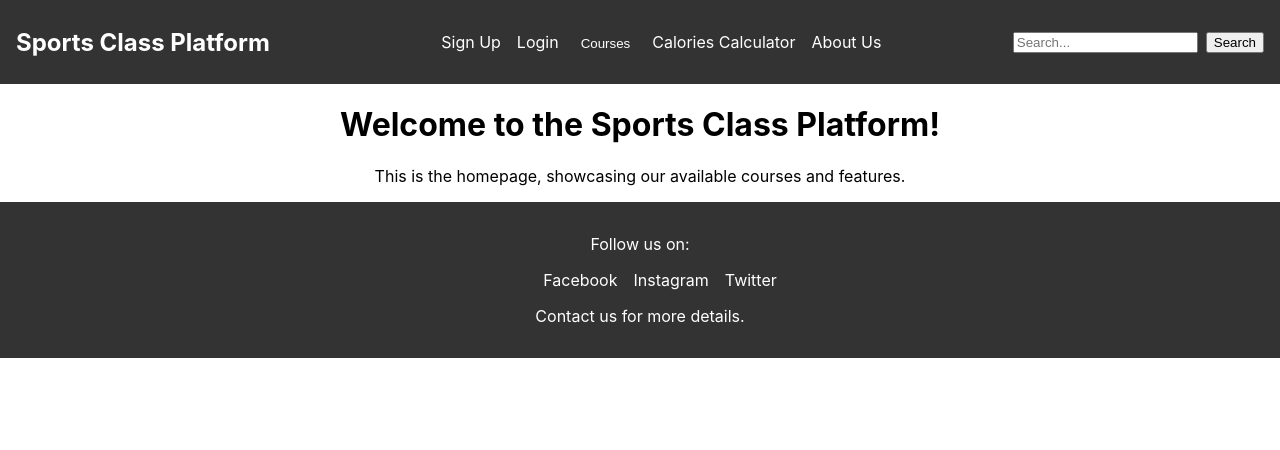
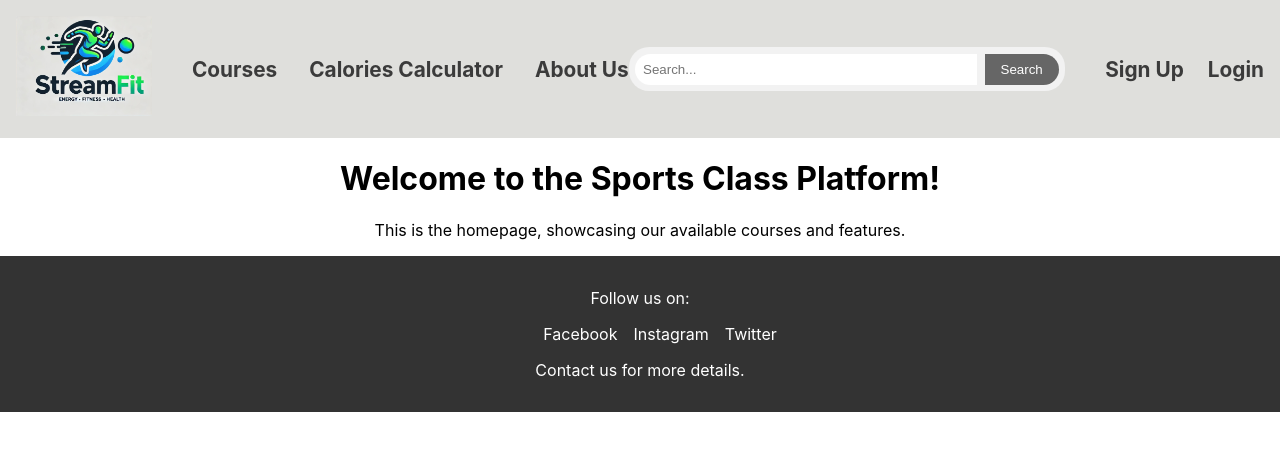
Before and after one commit to mahmoudfiron/training-web, a React (Create React App) app: page / in a window 1280 px wide. Shown: the top 450 px of the page. Built offline with nearby package versions, Linux system fonts and the light colour scheme.

Commit message:
doing the nav bar

```diff
--- a/src/components/NavBar.css
+++ b/src/components/NavBar.css
@@ -2,32 +2,75 @@
   display: flex;
   justify-content: space-between;
   align-items: center;
-    background-color: #333;
+  background-color: #dfdfdc;
   padding: 1rem;
   color: white;
 }
 
 .navbar-logo a {
-    color: white;
   text-decoration: none;
   font-size: 1.5rem;
   font-weight: bold;
 }
 
+.navbar-logo-image {
+  height: 100%;
+  max-height: 100px;
+  width: auto;
+}
+
 .navbar-links {
   list-style: none;
   display: flex;
-    gap: 1rem;
+  gap: 2rem;
 }
 
 .navbar-links a {
-    color: white;
+  color: rgb(59, 59, 59);
   text-decoration: none;
+  font-size: 1.3rem;
+  font-weight: bold;
 }
 
 .navbar-search {
   display: flex;
   gap: 0.5rem;
+  flex-grow: 1;
+  max-width: 500px;
+  background-color: #f2f2f2;
+  border-radius: 20px;
+  padding: 0.4rem;
+  align-items: center;
+}
+
+.navbar-search input {
+  border: none;
+  flex-grow: 1;
+  padding: 0.5rem;
+  border-radius: 20px 0 0 20px;
+  outline: none;
+}
+
+.navbar-search button {
+  background-color: #666;
+  color: white;
+  border: none;
+  border-radius: 0 20px 20px 0;
+  padding: 0.5rem 1rem;
+  cursor: pointer;
+}
+
+.navbar-actions {
+  list-style: none;
+  display: flex;
+  gap: 1.5rem;
+}
+
+.navbar-actions a {
+  color:  rgb(59, 59, 59);
+  text-decoration: none;
+  font-size: 1.3rem;
+  font-weight: bold;
 }
 
 .dropdown {
--- a/src/components/NavBar.js
+++ b/src/components/NavBar.js
@@ -1,23 +1,17 @@
 import React from 'react';
-import './NavBar.css';  // Importing CSS for styling the navbar. We'll create this later.
+import './NavBar.css';  // Assuming the CSS file is in the same directory
+import logo from '../assets/logo.jpg';  // Assuming the logo is in the assets directory
 
 const NavBar = () => {
   return (
     <nav className="navbar">
       <div className="navbar-logo">
-        <a href="/">Sports Class Platform</a>
+        <a href="/">
+          <img src={logo} alt="Website Logo" className="navbar-logo-image" />
+        </a>
       </div>
       <ul className="navbar-links">
-        <li><a href="/signup">Sign Up</a></li>
-        <li><a href="/login">Login</a></li>
-        <li className="dropdown">
-          <button className="dropdown-button">Courses</button>
-          <div className="dropdown-content">
-            <a href="/yoga">Yoga</a>
-            <a href="/fullbody">Full Body Training</a>
-            <a href="/cardio">Cardio</a>
-          </div>
-        </li>
+        <li><a href="/courses">Courses</a></li>
         <li><a href="/calculator">Calories Calculator</a></li>
         <li><a href="/about">About Us</a></li>
       </ul>
@@ -25,6 +19,10 @@ const NavBar = () => {
         <input type="text" placeholder="Search..." />
         <button>Search</button>
       </div>
+      <ul className="navbar-actions">
+        <li><a href="/signup">Sign Up</a></li>
+        <li><a href="/login">Login</a></li>
+      </ul>
     </nav>
   );
 };
```
Also changed, not shown: src/assets/logo.jpg (added). Lines whose indentation alone changed are shown as unchanged.
